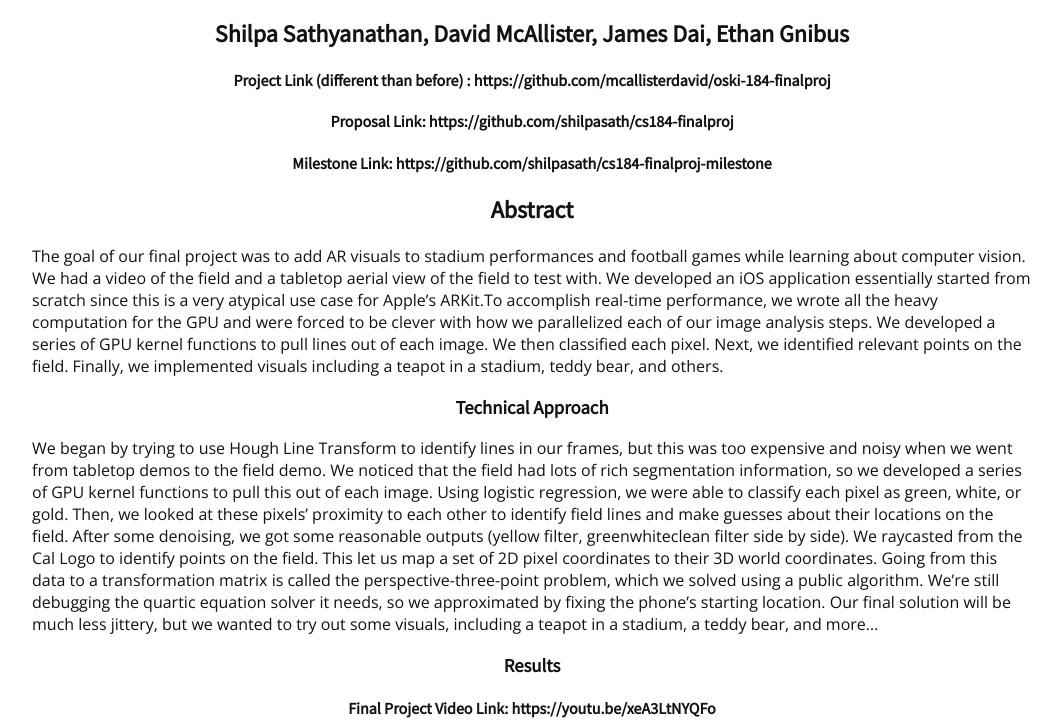
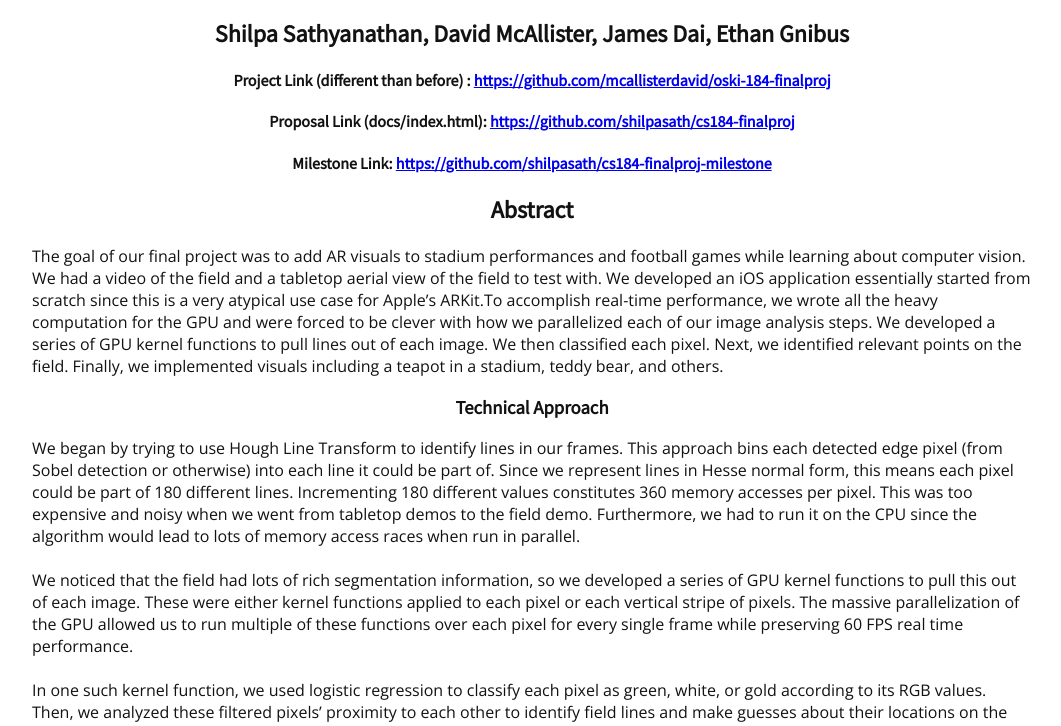
Before and after one commit to shilpasath/cs184-finalproj-deliverable, a plain HTML site: page docs/index.html in a window 1280 px wide. Shown: the part 205-931 px from the top of the page, without its empty margins (108-1169 px from the left). Drawn offline with nearby package versions, Linux system fonts and the light colour scheme.

Commit message:
Technical writeup updated

```diff
--- a/docs/index.html
+++ b/docs/index.html
@@ -24,9 +24,9 @@
 <h1 align="middle">CS 184: Computer Graphics and Imaging, Spring 2022</h1>
 <h1 align="middle">Final Project Deliverable: Teapot in a Stadium</h1>
 <h2 align="middle">Shilpa Sathyanathan, David McAllister, James Dai, Ethan Gnibus</h2>
-<h4 align="middle"> Project Link (different than before) : https://github.com/mcallisterdavid/oski-184-finalproj</h4>
-<h4 align="middle"> Proposal Link: https://github.com/shilpasath/cs184-finalproj</h4>
-<h4 align="middle"> Milestone Link: https://github.com/shilpasath/cs184-finalproj-milestone</h4>
+<h4 align="middle"> Project Link (different than before) : <a href="https://github.com/mcallisterdavid/oski-184-finalproj"> https://github.com/mcallisterdavid/oski-184-finalproj</a></h4>
+<h4 align="middle"> Proposal Link (docs/index.html): <a href="https://github.com/shilpasath/cs184-finalproj"> https://github.com/shilpasath/cs184-finalproj</a></h4>
+<h4 align="middle"> Milestone Link: <a href="https://github.com/shilpasath/cs184-finalproj-milestone"> https://github.com/shilpasath/cs184-finalproj-milestone</a></h4>
 
 
 <div>
@@ -37,13 +37,22 @@
 
 <h3 align="middle">Technical Approach</h3>
 	<p>
-	We began by trying to use Hough Line Transform to identify lines in our frames, but this was too expensive and noisy when we went from tabletop demos to the field demo.
+	We began by trying to use Hough Line Transform to identify lines in our frames. This approach bins each detected edge pixel (from Sobel detection or otherwise) into each line it could be part of. Since we represent lines in Hesse normal form, this means each pixel could be part of 180 different lines. Incrementing 180 different values constitutes 360 memory accesses per pixel. This was too expensive and noisy when we went from tabletop demos to the field demo. Furthermore, we had to run it on the CPU since the algorithm would lead to lots of memory access races when run in parallel.
+    <br /> <br />
+    We noticed that the field had lots of rich segmentation information, so we developed a series of GPU kernel functions to pull this out of each image. These were either kernel functions applied to each pixel or each vertical stripe of pixels. The massive parallelization of the GPU allowed us to run multiple of these functions over each pixel for every single frame while preserving 60 FPS real time performance.
+<br /> <br />
+In one such kernel function, we used logistic regression to classify each pixel as green, white, or gold according to its RGB values. Then, we analyzed these filtered pixels’ proximity to each other to identify field lines and make guesses about their locations on the field.
+    <br /> <br />
+    After some denoising, we got some reasonable outputs. We raycasted from the Cal Logo in different directions to intersect points on the field. This mapped a set of 2D pixel coordinates to their 3D world coordinates. Going from three of these mappings to a transformation matrix is called the perspective-three-point problem, which we solved using a public algorithm.
+<br /> <br />
+The goal of such an algorithm is to calculate the extrinsic matrix, establishing the relationship between the camera and the target object in 3D space. This encodes rotation and translation of the camera from a defined origin point. Then, we can multiply this matrix with an intrinsic matrix, representing the internal parameters of the camera to get the projection matrix. These internal features include known parameters like focal length and can encode simple distortions, though we plan to ignore those and assume a pinhole camera model.
+<br /> <br />
+The perspective-three-point algorithm we chose involves building a quartic polynomial from those mappings and finding its roots. Then, it confirms which root is the correct solution by verifying it with a fourth point. We’ve debugged the process up to the quartic equation solver, so full position-invariant tracking does not work yet. We approximated it by fixing the phone’s starting location and carrying out some more basic trigonometry calculations using our identified points. This solution updates the tracking based on the points each frame, so it’s very subject to noise between captured frames.
+<br /> <br />
+We think we’re very close to a solution that will work from any location in the student section. Our final solution will be much less jittery as well, since we can derive a camera localization from a subset of high quality frame analyses then update the tracking using the gyroscope and accelerometer data. We can further improve this solution by using maximum likelihood estimation to compute the extrinsic parameters that most likely explain data recorded over many frames.
+<br /> <br />
+Finally, we plan to use Apple’s SceneKit to produce more convincing 3D visuals. Currently, they’re simple un-textured meshes with single point light sources. We might be able to estimate the location of the Sun using time of day and compass data then shade to match the scene’s real world light.
 
-	We noticed that the field had lots of rich segmentation information, so we developed a series of GPU kernel functions to pull this out of each image. Using logistic regression, we were able to classify each pixel as green, white, or gold. Then, we looked at these pixels’ proximity to each other to identify field lines and make guesses about their locations on the field.
-
-	After some denoising, we got some reasonable outputs (yellow filter, greenwhiteclean filter side by side). We raycasted from the Cal Logo to identify points on the field. This let us map a set of 2D pixel coordinates to their 3D world coordinates. Going from this data to a transformation matrix is called the perspective-three-point problem, which we solved using a public algorithm.
-
-	We’re still debugging the quartic equation solver it needs, so we approximated by fixing the phone’s starting location. Our final solution will be much less jittery, but we wanted to try out some visuals, including a teapot in a stadium, a teddy bear, and more…
 	</p>
 
 <h3 align="middle">Results</h3>
```
